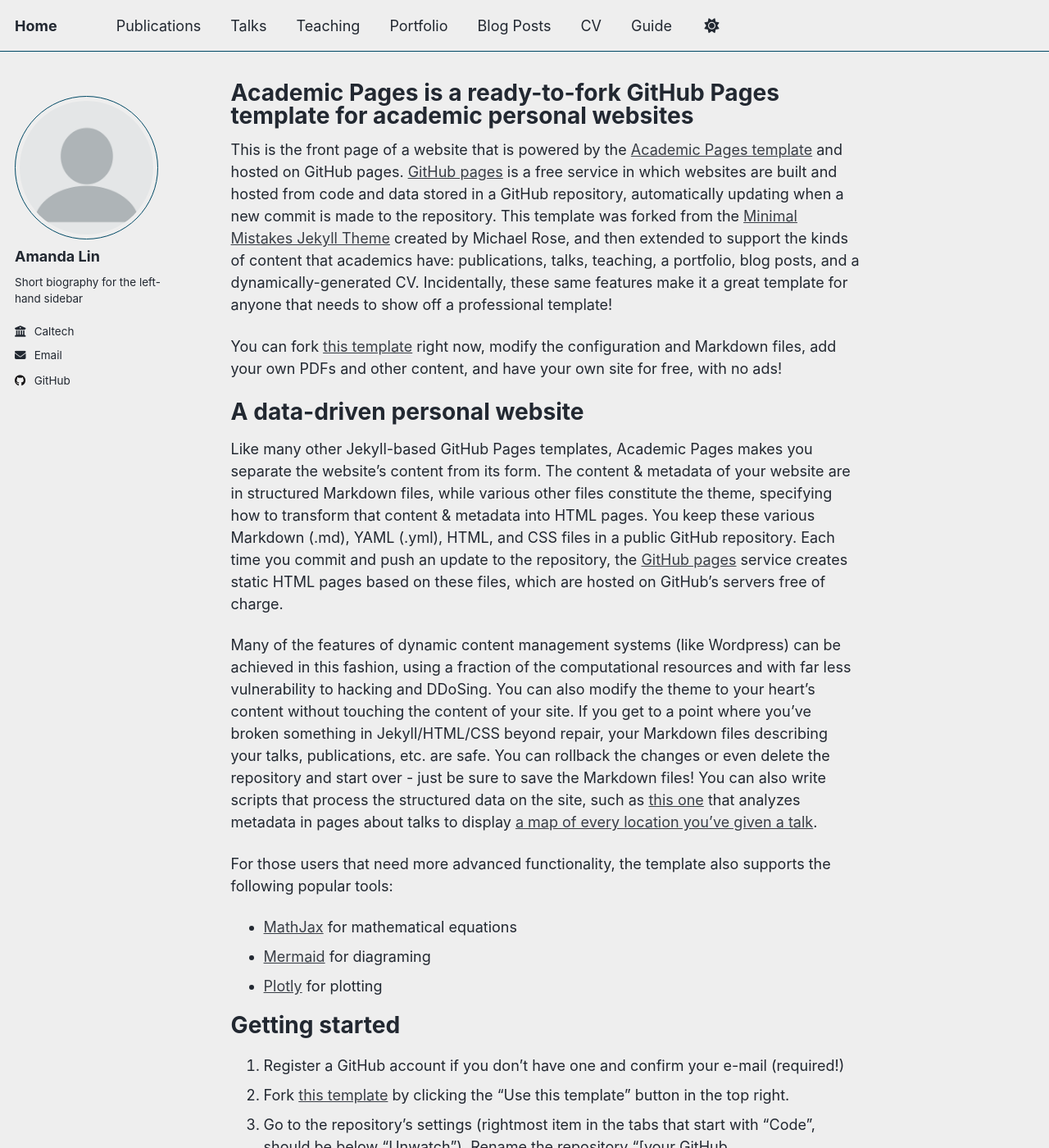
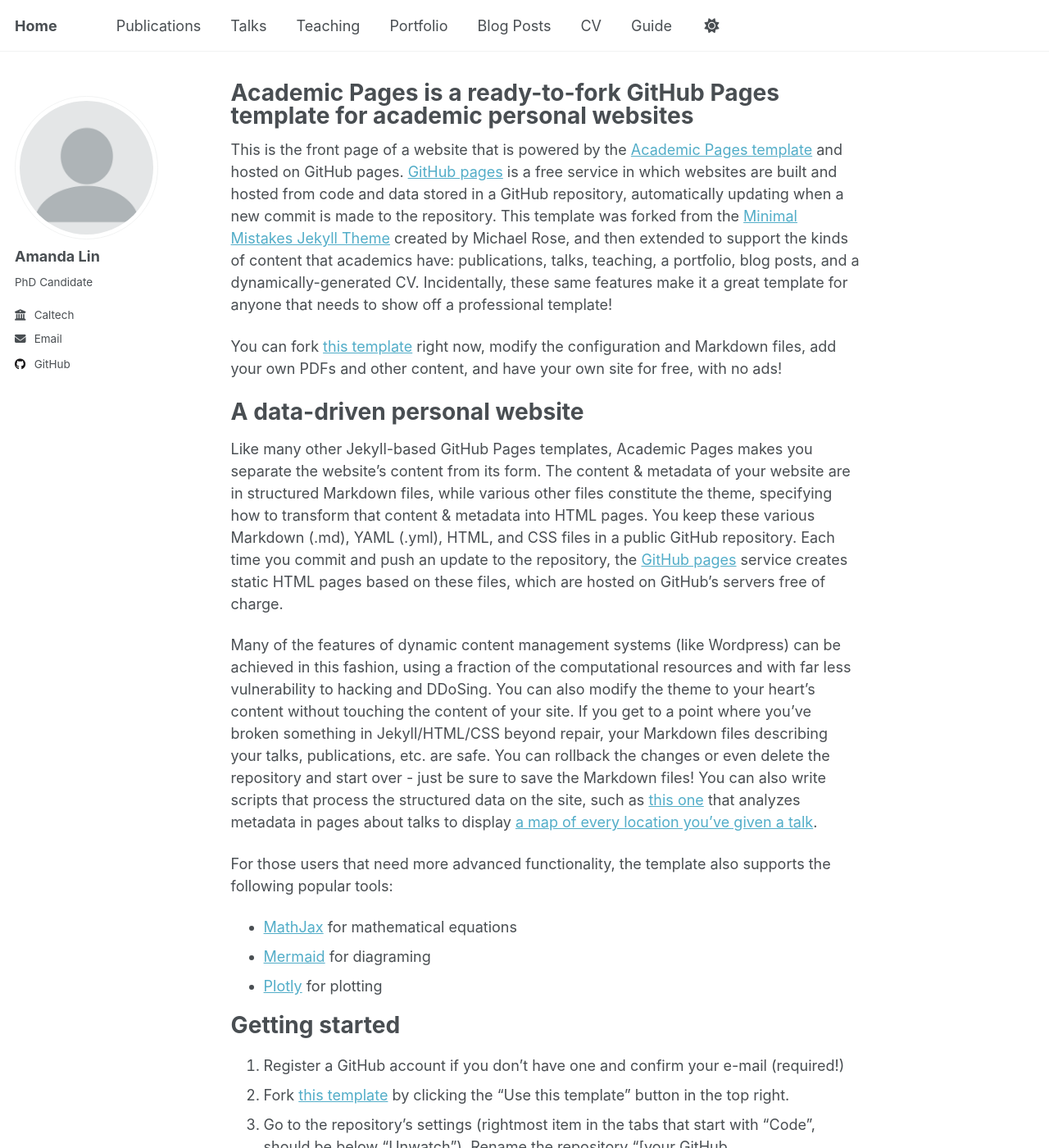
Before and after one commit to amandaylin/amandaylin.github.io, a Jekyll site: the page built from _pages/about.md, in a window 1280 px wide and 1400 px high. Shown: the whole window at 82% size. Built offline with Jekyll 4.4.1, drawn with Linux system fonts in a browser that asks for light colours; a script that is not in the unit is left out.

Commit message:
Update _config.yml

```diff
--- a/_config.yml
+++ b/_config.yml
@@ -8,7 +8,7 @@
 
 # Basic Site Settings
 locale                   : "en-US"
-site_theme               : "air" # Currently available options are "default", "air"
+site_theme               : "default" # Currently available options are "default", "air"
 title                    : "Home"
 title_separator          : "-"
 name                     : &name "Your Name"
@@ -25,7 +25,7 @@ author:
   avatar           : "profile.png"
   name             : "Amanda Lin"
   pronouns         : # example: "she/her"
-  bio              : "Short biography for the left-hand sidebar"
+  bio              : "PhD Candidate"
   location         : #"Earth"
   employer         : "Caltech"
   uri              : # URL
```
